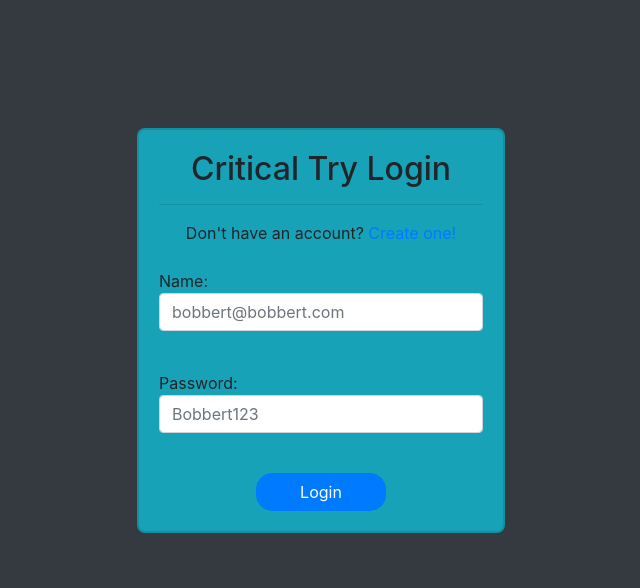
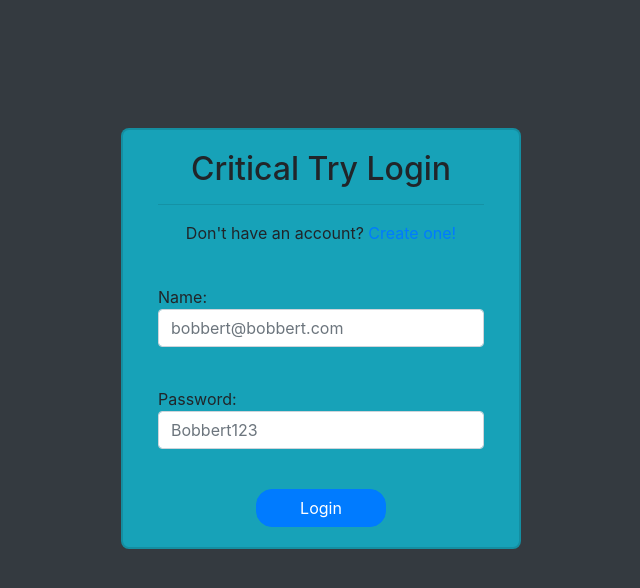
Before and after one commit to josephhighe/CriticalTry_Development, a React (Create React App) app in the folder criticaltryapp/: page /login in a window 1280 px wide. Shown: the top 588 px of the page, without its empty margins (319-959 px from the left). Built offline with nearby package versions, Linux system fonts and the light colour scheme.

Commit message:
Extracts common elements from regsitration and login. Fixes css to load subcomponents after app.css for better customization

```diff
--- a/criticaltryapp/src/components/LoginComponent.js
+++ b/criticaltryapp/src/components/LoginComponent.js
@@ -1,18 +1,21 @@
 import React, { Component } from "react";
 import { connect } from "react-redux";
+import { Link } from "react-router-dom";
 
+import RoutingUtil, { Pages } from "../utils/RoutingUtil";
 import { PLACEHOLDER_ACCOUNT } from "../state/models/UserAccount";
 import { LoginAction } from "../state/actions/LoginAction";
-import RoutingUtil, { Pages } from "../utils/RoutingUtil";
+import Card, { ID_PREFIX as ROOT_ID_PREFIX } from "./card/Card";
 import InputComponent from "./inputcomponent/InputComponent";
 
 import "../styles/Card.css";
 import "../styles/LoginComponent.css";
-import { Link } from "react-router-dom";
 
-export const usernameId = "username";
-export const passwordId = "password";
-export const loginBtnId = "login-btn";
+const ROOT_ID_SUFFIX = "login-component";
+export const ROOT_ID = ROOT_ID_PREFIX + ROOT_ID_SUFFIX;
+export const USERNAME_ID = "username";
+export const PASSWORD_ID = "password";
+export const LOGIN_BTN_ID = "login-btn";
 
 //placeholder account information to display
 const USER = PLACEHOLDER_ACCOUNT;
@@ -60,24 +63,22 @@ class LoginComponent extends Component {
 
     //TODO handle account being locked
 
-    const formClass = "card login-card bg-info center " + this.props.className;
-
     return (
-      <div id="loginComponent" className="text-center">
-        <form onSubmit={this.login.bind(this)}>
-          <div className={formClass}>
-            <div className="card-body">
+      <Card id={ROOT_ID_SUFFIX}>
         <h2>Critical Try Login</h2>
         <hr />
 
-              <div>
-                Don't have an account?
-                <Link to={Pages.REGISTRATION}> Create one!</Link>
+        <div className="container-fluid">
+          <p className="inline-block">Don't have an account?</p>
+          &nbsp;
+          <Link className="inline-block" to={Pages.REGISTRATION}>
+            Create one!
+          </Link>
         </div>
         <br />
 
         <InputComponent
-                id={usernameId}
+          id={USERNAME_ID}
           label="Name"
           error="Invalid username"
           placeholder={USER.username}
@@ -87,7 +88,7 @@ class LoginComponent extends Component {
         <br />
 
         <InputComponent
-                id={passwordId}
+          id={PASSWORD_ID}
           type="password"
           label="Password"
           error="Invalid password"
@@ -98,17 +99,14 @@ class LoginComponent extends Component {
         <br />
 
         <button
-                id={loginBtnId}
+          id={LOGIN_BTN_ID}
           type="button"
           className="btn-smooth btn btn-primary"
           onClick={this.login.bind(this)}
         >
           Login
         </button>
-            </div>
-          </div>
-        </form>
-      </div>
+      </Card>
     );
   }
 }
--- a/criticaltryapp/src/components/RegistrationComponent.js
+++ b/criticaltryapp/src/components/RegistrationComponent.js
@@ -5,6 +5,7 @@ import { PLACEHOLDER_ACCOUNT } from "../state/models/UserAccount";
 import { LoginAction } from "../state/actions/LoginAction";
 import RoutingUtil, { Pages } from "../utils/RoutingUtil";
 import InputComponent from "./inputcomponent/InputComponent";
+import Card from "./card/Card";
 
 import "../styles/RegistrationComponent.css";
 import { Link } from "react-router-dom";
@@ -15,7 +16,7 @@ export const emailId = "email";
 export const passwordId = "password";
 export const passwordTwoId = "password-two";
 export const registerBtnId = "login-btn";
-export const ROOT_ID = "registration-component";
+export const ROOT_ID_SUFFIX = "registration-component";
 
 //placeholder account information to display
 const USER = PLACEHOLDER_ACCOUNT;
@@ -60,23 +61,21 @@ class RegistrationComponent extends Component {
       return RoutingUtil.toLandingPage();
     }
 
-    const formClass =
-      "card registration-card bg-info center " + this.props.className;
     const columnClass = "col-sm-6 col-xs-12";
     const emailColumnClass = "col-sm-12 col-xs-12";
 
     return (
-      <div id={ROOT_ID} className="text-center">
-        <form onSubmit={this.register.bind(this)}>
-          <div className={formClass}>
-            <div className="card-body">
+      <Card id={ROOT_ID_SUFFIX}>
         <h2>Register New Account</h2>
         <hr />
-              <div>
-                Already have an account?
-                <Link to={Pages.LOGIN}> Login here!</Link>
+
+        <div className="container-fluid">
+          <p className="inline-block">Already have an account?</p>
+          &nbsp;
+          <Link className="inline-block" to={Pages.LOGIN}>
+            Login here!
+          </Link>
         </div>
-
         <br />
 
         <div className="row">
@@ -151,10 +150,7 @@ class RegistrationComponent extends Component {
         >
           Register
         </button>
-            </div>
-          </div>
-        </form>
-      </div>
+      </Card>
     );
   }
 }
--- /dev/null
+++ b/criticaltryapp/src/components/card/Card.js
@@ -0,0 +1,49 @@
+import React from "react";
+
+import "../../styles/Card.css";
+
+export const ID_PREFIX = "card-";
+export const ROOT_CLASS = "card-root";
+export const BACKGROUND_CLASS = "card-background";
+export const BODY_CLASS = "card-body";
+
+const DEF_COLOR = "bg-info";
+
+/**
+ * Nested as:
+ *
+ *  Root class
+ *      Background class
+ *          Body class
+ *              innerHTML (given through props)
+ *
+ * @param {*} props
+ *  color: background color for card
+ *  className: background classes (appended to defaults)
+ *  children: innerHTML
+ *  id: id appended to root id prefix
+ */
+
+function Card(props) {
+  const rootClass = "text-center card-root";
+
+  const color = props.color ? props.color : DEF_COLOR;
+  const defaultCard = color + " card container-fluid card-background ";
+  const cardClass = props.className
+    ? defaultCard + props.className
+    : defaultCard;
+
+  const bodyClass = "card-body";
+
+  const inner = props.children ? props.children : "";
+
+  return (
+    <div id={ID_PREFIX + props.id} className={rootClass}>
+      <div className={cardClass}>
+        <div className={bodyClass}>{inner}</div>
+      </div>
+    </div>
+  );
+}
+
+export default Card;
--- a/criticaltryapp/src/index.css
+++ b/criticaltryapp/src/index.css
@@ -13,9 +13,14 @@ code {
 }
 
 .btn-smooth {
-  border-radius: 1em;
+  border-radius: 1rem;
 }
 
 .compact {
   margin: 0rem;
 }
+
+/*Makes it so elements are side by side instead of vertically stackes*/
+.inline-block {
+  display: inline-block;
+}
--- a/criticaltryapp/src/styles/App.css
+++ b/criticaltryapp/src/styles/App.css
@@ -41,11 +41,6 @@
   margin: auto;
 }
 
-.card {
-  border: 2px solid rgba(0, 0, 0, 0.125);
-  border-radius: 0.5em;
-}
-
 .main {
   position: fixed;
   height: 100%;
--- a/criticaltryapp/src/styles/Card.css
+++ b/criticaltryapp/src/styles/Card.css
@@ -5,3 +5,8 @@
 .form-group {
   text-align: left;
 }
+
+.card {
+  border: 2px solid rgba(0, 0, 0, 0.125);
+  border-radius: 0.5em;
+}
--- a/criticaltryapp/src/styles/LoginComponent.css
+++ b/criticaltryapp/src/styles/LoginComponent.css
@@ -1,7 +1,7 @@
-.card.login-card {
-  width: 23em;
+.card.card-background {
+  width: 23rem;
 }
 
-#loginComponent {
+.card-root {
   padding: 10%;
 }
--- a/criticaltryapp/src/styles/RegistrationComponent.css
+++ b/criticaltryapp/src/styles/RegistrationComponent.css
@@ -1,11 +1,3 @@
-#registration-component {
-  padding: 10%;
+.card.card-background {
+  width: 25rem;
 }
-
-.card {
-  width: 25em;
-}
-
-.column {
-  margin: auto;
-}
```
Also changed, not shown: criticaltryapp/src/pages/App.js (+4 -4 lines). Lines whose indentation alone changed are shown as unchanged.
